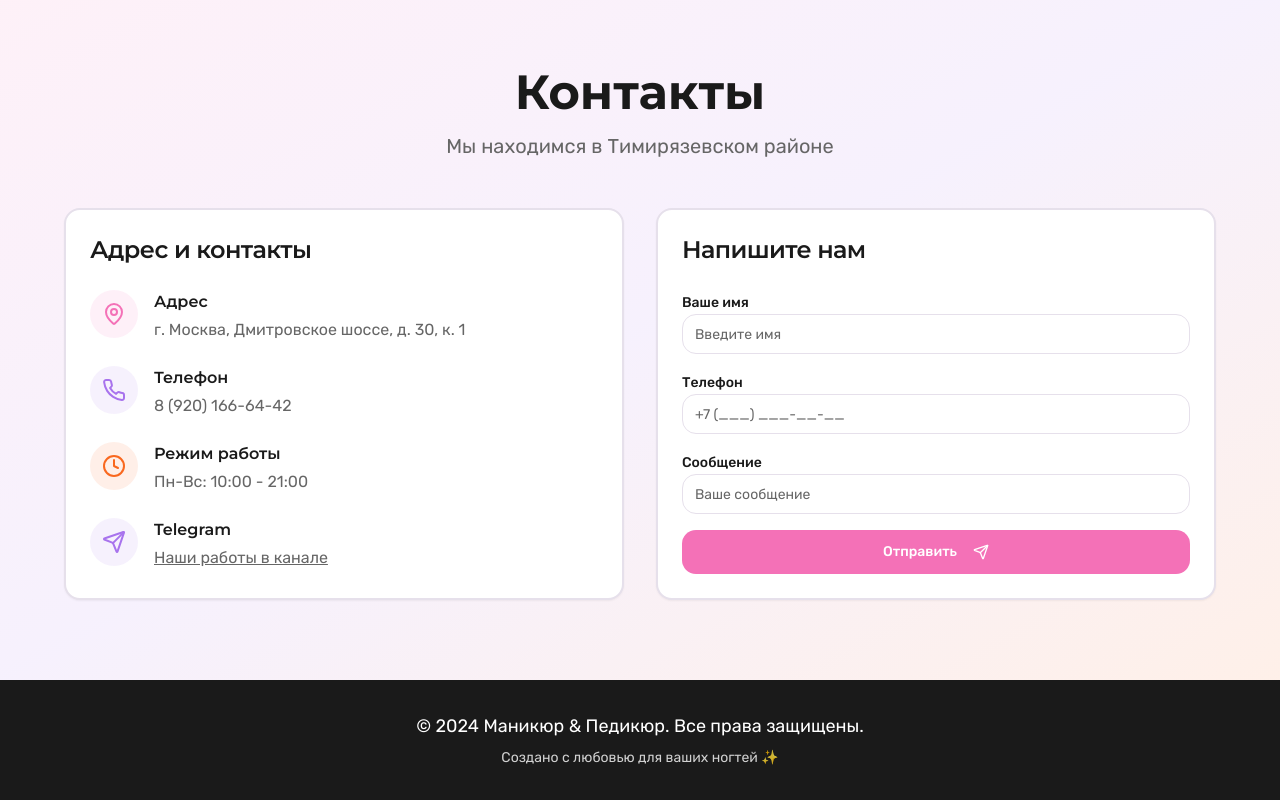
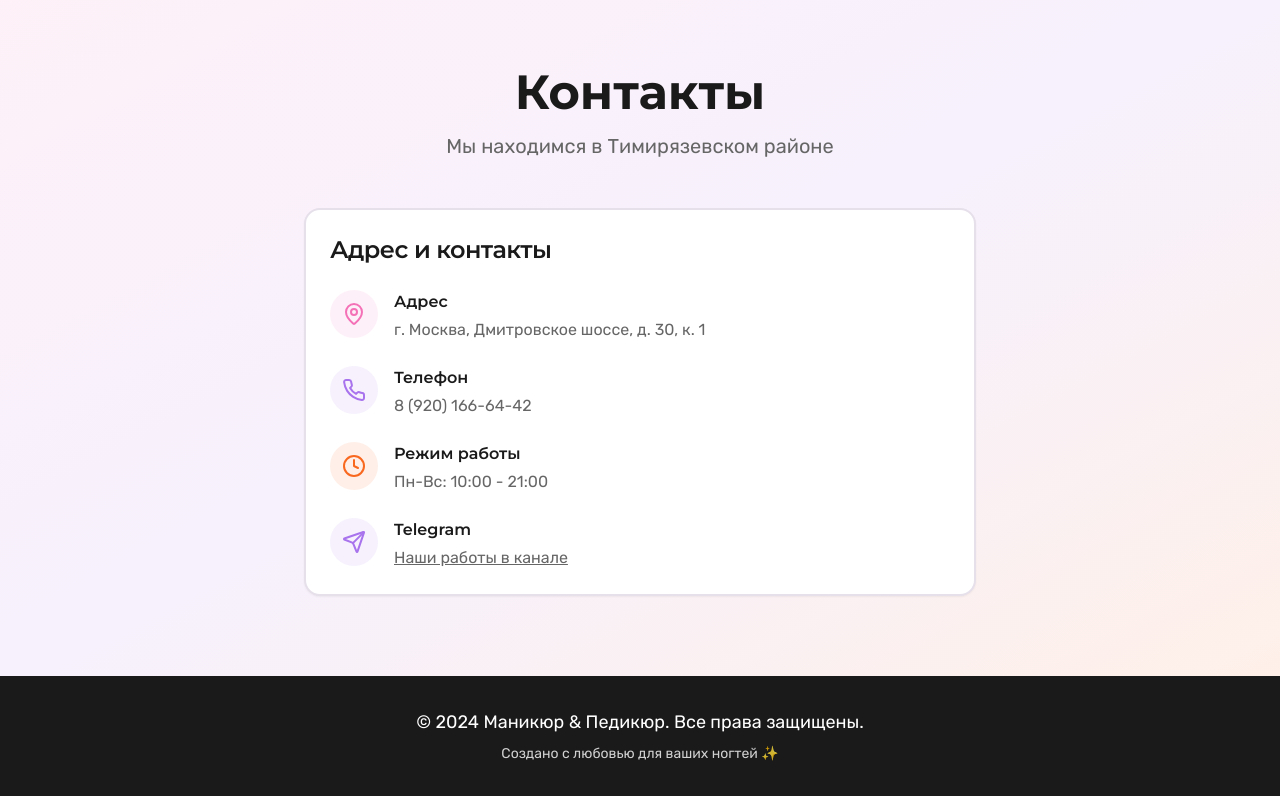
Before and after one commit to pr-poehali-dev/nail-care-magic, a React (Vite) app: page / in a window 1280 px wide. Shown: the part 2743-3543 px from the top of the page. Built offline with nearby package versions, Linux system fonts and the light colour scheme.

Commit message:
Удалить форму "Напишите нам"

```diff
--- a/src/pages/Index.tsx
+++ b/src/pages/Index.tsx
@@ -276,7 +276,7 @@ export default function Index() {
             <h2 className="text-4xl md:text-5xl font-bold mb-4">Контакты</h2>
             <p className="text-xl text-muted-foreground">Мы находимся в Тимирязевском районе</p>
           </div>
-          <div className="grid grid-cols-1 md:grid-cols-2 gap-8">
+          <div className="max-w-2xl mx-auto">
             <Card className="border-2">
               <CardHeader>
                 <CardTitle className="text-2xl">Адрес и контакты</CardTitle>
@@ -327,31 +327,6 @@ export default function Index() {
                 </div>
               </CardContent>
             </Card>
-            <Card className="border-2">
-              <CardHeader>
-                <CardTitle className="text-2xl">Напишите нам</CardTitle>
-              </CardHeader>
-              <CardContent>
-                <form className="space-y-4">
-                  <div>
-                    <Label htmlFor="contact-name">Ваше имя</Label>
-                    <Input id="contact-name" placeholder="Введите имя" />
-                  </div>
-                  <div>
-                    <Label htmlFor="contact-phone">Телефон</Label>
-                    <Input id="contact-phone" placeholder="+7 (___) ___-__-__" />
-                  </div>
-                  <div>
-                    <Label htmlFor="message">Сообщение</Label>
-                    <Input id="message" placeholder="Ваше сообщение" />
-                  </div>
-                  <Button className="w-full" size="lg">
-                    Отправить
-                    <Icon name="Send" className="ml-2" size={18} />
-                  </Button>
-                </form>
-              </CardContent>
-            </Card>
           </div>
         </div>
       </section>
```
